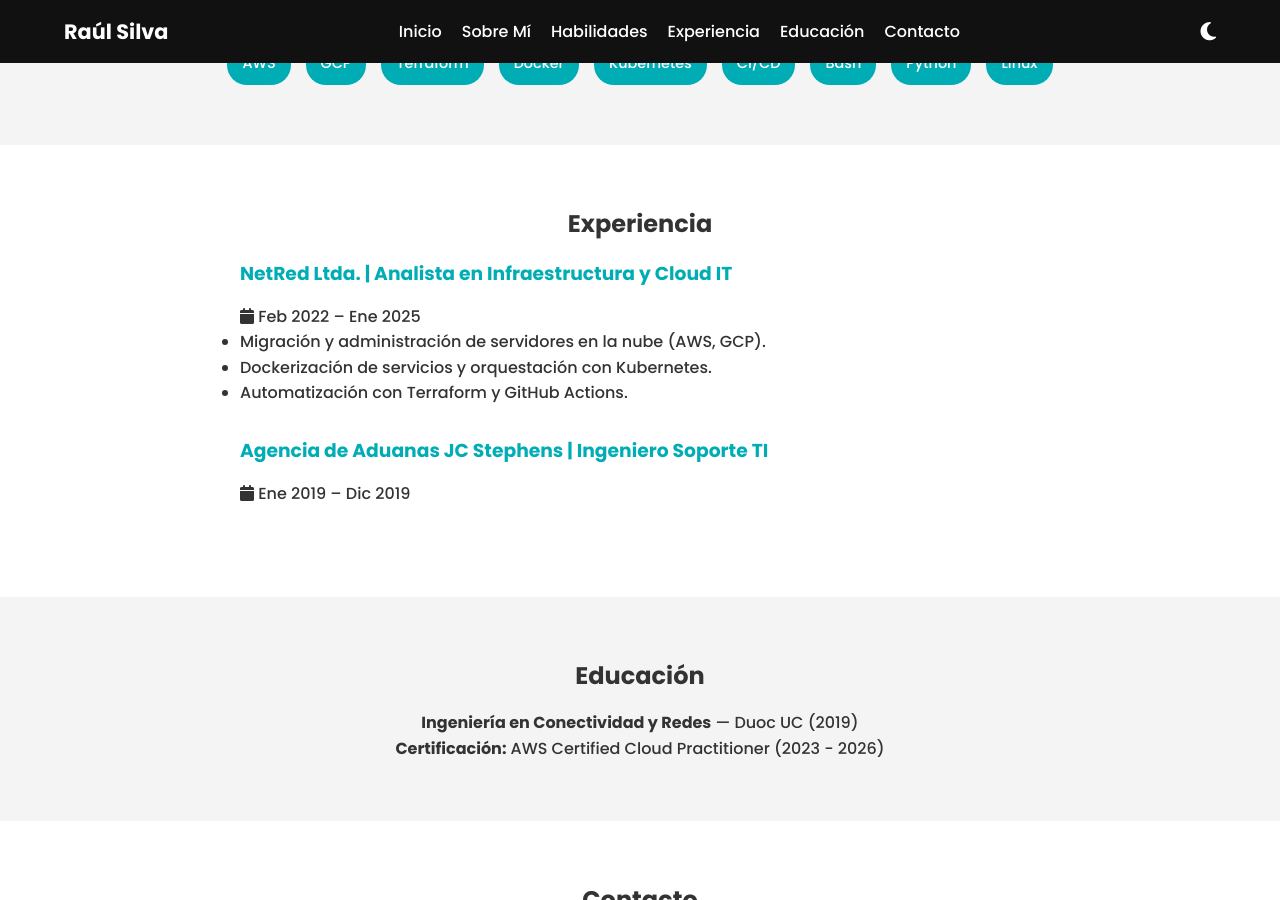
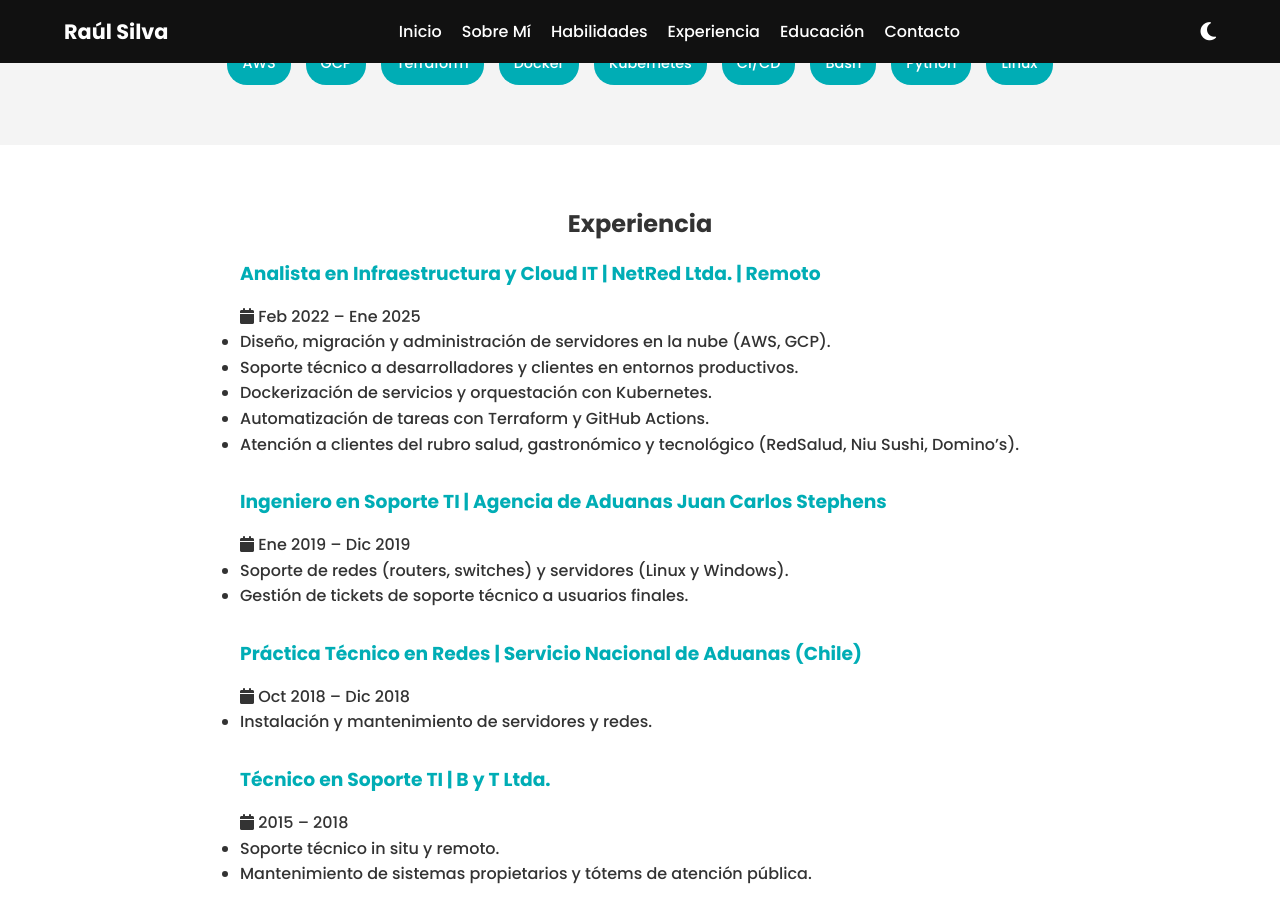
Before and after one commit to Raulaxxo/raulaxxo.github.io, a Jekyll site: the page built from index.md, in a window 1280 px wide and 900 px high, scrolled down 1259 px. Built offline with Jekyll 4.4.1, drawn with Linux system fonts in a browser that asks for light colours; some of the changed text lies outside the part shown.

```diff
--- a/index.md
+++ b/index.md
@@ -31,7 +31,7 @@ title: Inicio
     </div>
     <h1>Hola, soy <span>Raúl Silva Gotterban</span></h1>
     <p>Ingeniero Cloud | DevOps | Infraestructura</p>
-    <a href="/assets//pdf/RaulSilvaCV2025.pdf" class="btn" download>
+    <a href="/assets/pdf/RaulSilvaCV2025.pdf" class="btn" download>
       <i class="fa-solid fa-download"></i> Descargar CV
     </a>
   </div>
@@ -67,17 +67,38 @@ title: Inicio
   <h2>Experiencia</h2>
   <div class="timeline">
     <div class="job">
-      <h3>NetRed Ltda. | Analista en Infraestructura y Cloud IT</h3>
+      <h3>Analista en Infraestructura y Cloud IT | NetRed Ltda. | Remoto</h3>
       <p><i class="fa-solid fa-calendar"></i> Feb 2022 – Ene 2025</p>
       <ul>
-        <li>Migración y administración de servidores en la nube (AWS, GCP).</li>
+        <li>Diseño, migración y administración de servidores en la nube (AWS, GCP).</li>
+        <li>Soporte técnico a desarrolladores y clientes en entornos productivos.</li>
         <li>Dockerización de servicios y orquestación con Kubernetes.</li>
-        <li>Automatización con Terraform y GitHub Actions.</li>
+        <li>Automatización de tareas con Terraform y GitHub Actions.</li>
+        <li>Atención a clientes del rubro salud, gastronómico y tecnológico (RedSalud, Niu Sushi, Domino’s).</li>
       </ul>
     </div>
     <div class="job">
-      <h3>Agencia de Aduanas JC Stephens | Ingeniero Soporte TI</h3>
+      <h3>Ingeniero en Soporte TI | Agencia de Aduanas Juan Carlos Stephens</h3>
       <p><i class="fa-solid fa-calendar"></i> Ene 2019 – Dic 2019</p>
+      <ul>
+        <li>Soporte de redes (routers, switches) y servidores (Linux y Windows).</li>
+        <li>Gestión de tickets de soporte técnico a usuarios finales.</li>
+      </ul>
+    </div>
+    <div class="job">
+      <h3>Práctica Técnico en Redes | Servicio Nacional de Aduanas (Chile)</h3>
+      <p><i class="fa-solid fa-calendar"></i> Oct 2018 – Dic 2018</p>
+      <ul>
+        <li>Instalación y mantenimiento de servidores y redes.</li>
+      </ul>
+    </div>
+    <div class="job">
+      <h3>Técnico en Soporte TI | B y T Ltda.</h3>
+      <p><i class="fa-solid fa-calendar"></i> 2015 – 2018</p>
+      <ul>
+        <li>Soporte técnico in situ y remoto.</li>
+        <li>Mantenimiento de sistemas propietarios y tótems de atención pública.</li>
+      </ul>
     </div>
   </div>
 </section>
@@ -87,7 +108,17 @@ title: Inicio
   <h2>Educación</h2>
   <p><strong>Ingeniería en Conectividad y Redes</strong> — Duoc UC (2019)</p>
   <p><strong>Certificación:</strong> AWS Certified Cloud Practitioner (2023 - 2026)</p>
+
+  <h3>Cursos Platzi</h3>
+  <ul>
+    <li>Jul 2025 — Curso de Introducción a DevOps (ID: 847941be)</li>
+    <li>Jul 2025 — Curso Básico de Jenkins (ID: b6651c86)</li>
+    <li>Jul 2025 — Curso de Docker Avanzado (ID: ad7be5ea)</li>
+    <li>Jul 2025 — Curso de Docker: Fundamentos (ID: d853220f)</li>
+    <li>Jul 2025 — Curso de Git y GitHub (ID: 74346b2a)</li>
+  </ul>
 </section>
+
 
 <!-- Contacto -->
 <section id="contacto" class="section">
```
